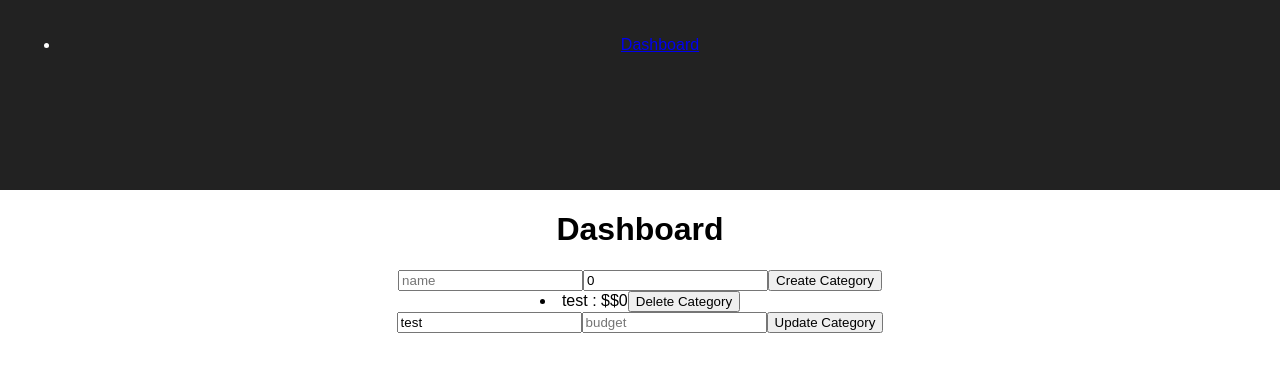
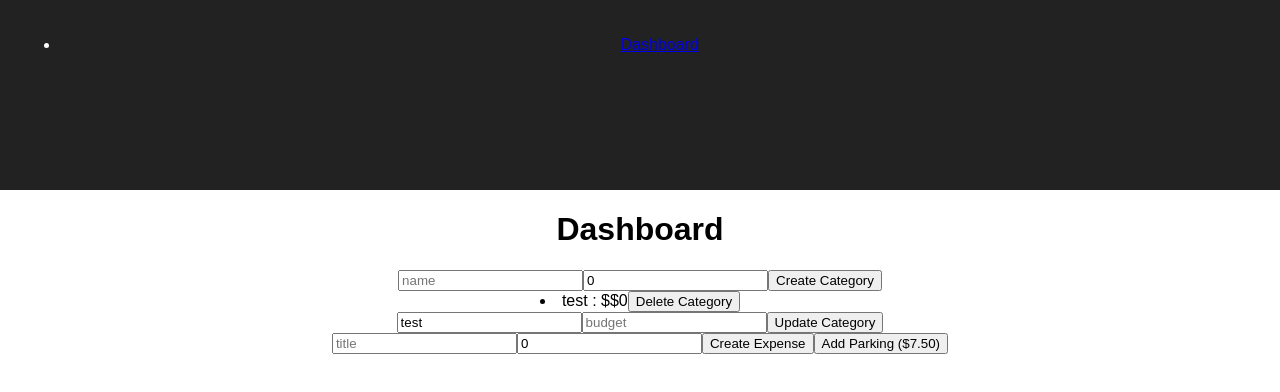
Before and after one commit to cashmann/31-redux, a React (Create React App) app: page / in a window 1280 px wide. Shown: the top 392 px of the page. Built offline with nearby package versions, Linux system fonts and the light colour scheme.

Commit message:
stopping point, working on expense item component

```diff
--- a/src/component/category-item.js
+++ b/src/component/category-item.js
@@ -1,5 +1,7 @@
 import React from 'react';
 import CategoryForm from './category-form';
+import ExpenseForm from './expense-form';
+import ExpenseItem from './expense-item';
 
 const defaultState = {
   _id: null,
@@ -23,12 +25,16 @@ export default class CategoryItem extends React.Component{
   }
 
   render(){
-    const { category } = this.props;
+    const { category, expenses } = this.props;
     return(
       <li>
         {category.name} : ${category.budget}
         <button onClick={this.handleClick}>Delete Category</button>
         <CategoryForm category={category} handleComplete={this.updateCategory} />
+        <ExpenseForm category={category} handleComplete={this.updateExpense} />
+        {expenses.map((expense, i)=>(
+          <ExpenseItem key={i} handleUpdate={expenseUpdate} handleDelete={expenseDelete} expense={expense} category={expense.categoryId} />
+        ))}
       </li>
     );
   }
--- a/src/component/dashboard.js
+++ b/src/component/dashboard.js
@@ -15,7 +15,9 @@ const DashboardContatiner = ({ categories, categoryCreate, categoryDestroy, cate
       <CategoryForm handleComplete = {categoryCreate} />
       <div>
         {categories.map((category, i) =>(
-          <CategoryItem key={i} handleUpdate={categoryUpdate} handleDelete={categoryDestroy} category={category} />
+          <CategoryItem key={i} handleUpdate={categoryUpdate} handleDelete={categoryDestroy} category={category}
+            expenses={expenses.filter(expense => expense.categoryId === category.name)}
+          />
         ))}
       </div>
     </React.Fragment>
--- a/src/component/expense-form.js
+++ b/src/component/expense-form.js
@@ -0,0 +1,69 @@
+import React, { Component } from 'react';
+
+const defaultState = {
+  title: '',
+  price: 0,
+};
+
+export default class ExpenseForm extends Component {
+  constructor(props) {
+    super(props);
+
+    this.state = props.expense || defaultState;
+  }
+
+  componentDidUpdate() {
+    console.log('__FORM_STATE__', this.state);
+  }
+
+  handleSubmit = (e) => {
+    e.preventDefault();
+
+    console.log('saving', this.state);
+    this.props.handleComplete(this.state);
+
+    if (!this.props.expense) {
+      this.setState(defaultState);
+    }
+  }
+
+  handleChange = (e) => {
+    const { name, value, type } = e.target;
+
+
+    this.setState({
+      [name]: type === 'number' ? +value : value,
+    });
+  }
+
+  render() {
+    return (
+      <form onSubmit={this.handleSubmit}>
+        <input
+          type="text"
+          name="title"
+          placeholder="title"
+          value={this.state.title}
+          onChange={this.handleChange}
+        />
+        <input
+          type="number"
+          name="price"
+          step="0.01"
+          placeholder="price"
+          value={this.state.price}
+          onChange={this.handleChange}
+        />
+        <button type="submit">
+          {this.props.expense ? 'Update' : 'Create'}
+          {' '}
+          Expense
+        </button>
+        {
+          !this.props.expense &&
+            <button onClick={this.addParking}>Add Parking ($7.50)</button>
+        }
+      </form>
+    );
+  }
+}
```
